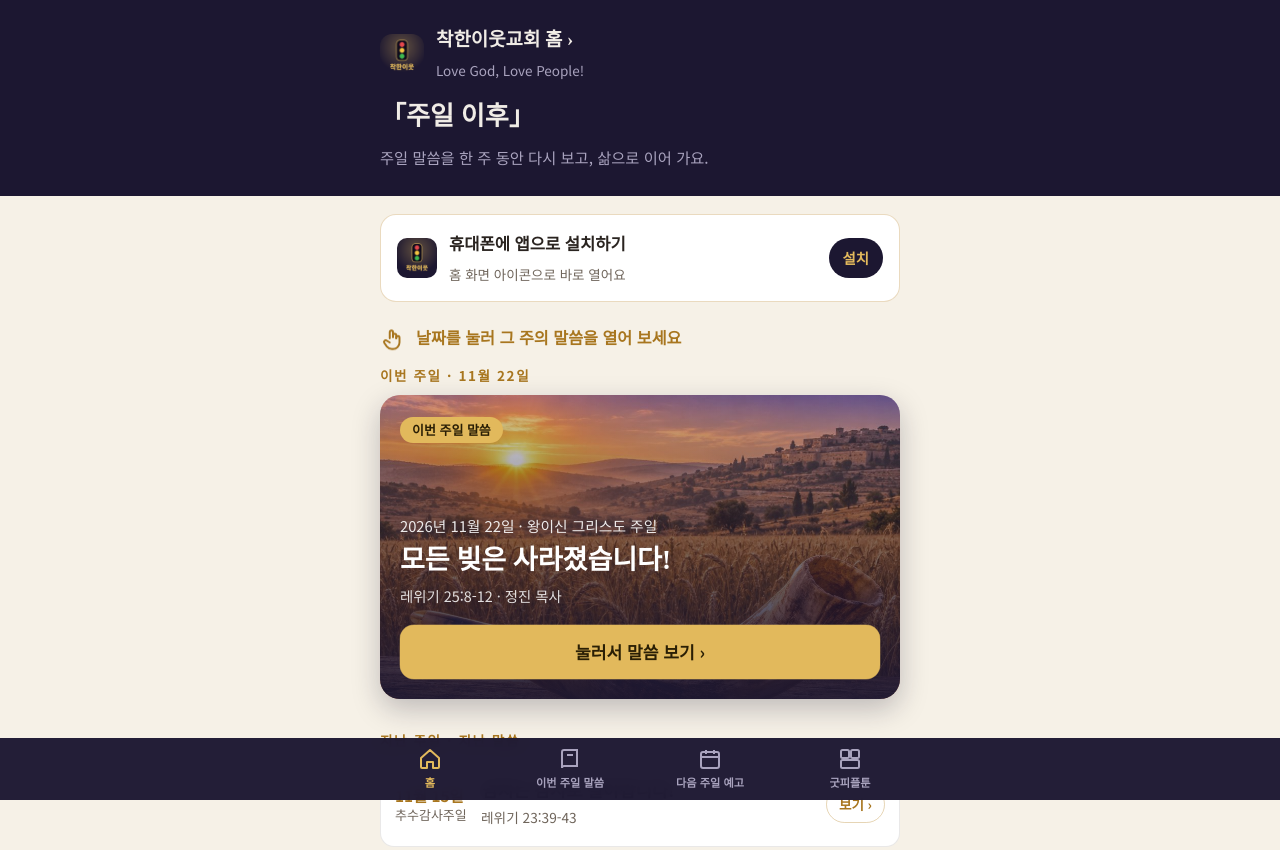
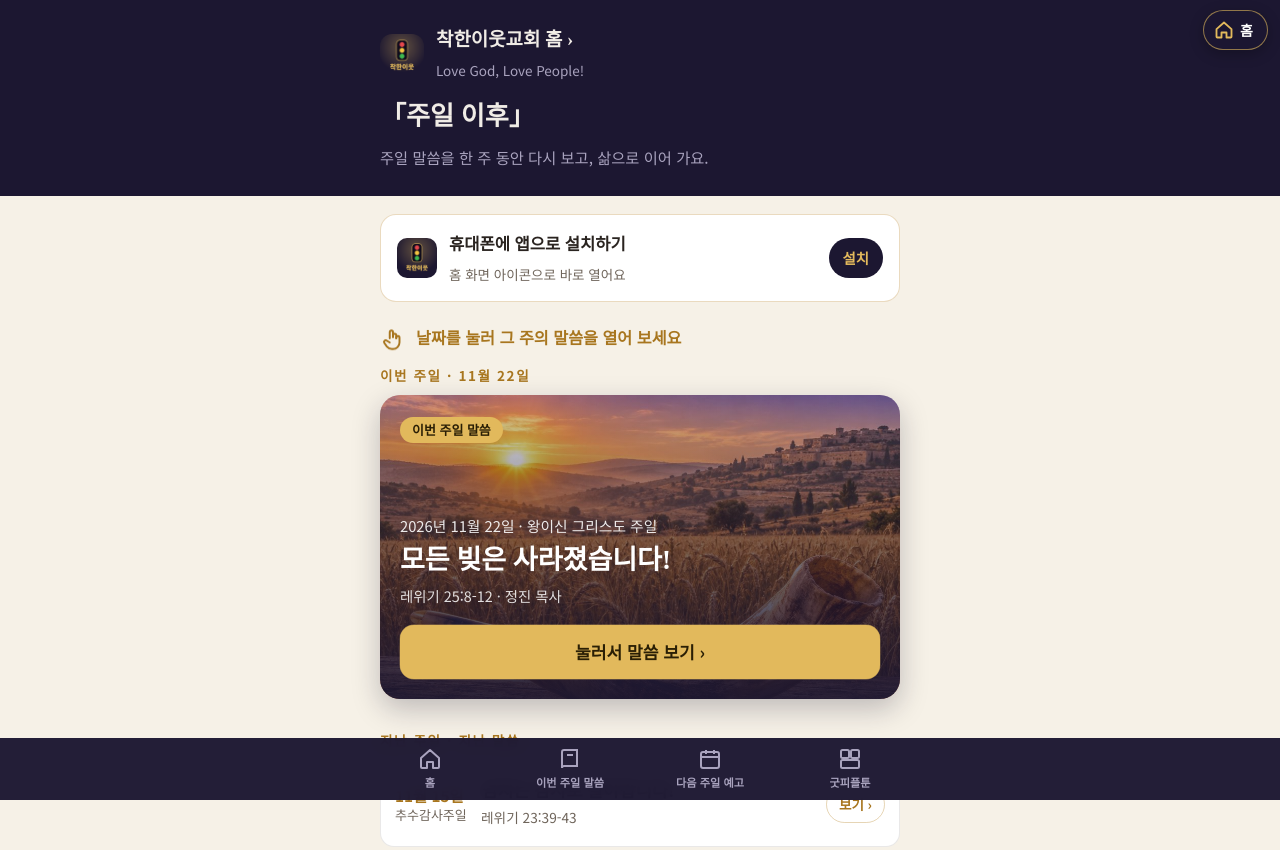
Before and after one commit to music4happy/goodneighbor-after, a plain HTML site: page index.html in a window 1280 px wide. Shown: the top 850 px of the page. Drawn offline with Linux system fonts and the light colour scheme.

Commit message:
상단 홈 버튼

```diff
--- a/index.html
+++ b/index.html
@@ -222,7 +222,7 @@
 </footer>
 
 <nav class="tabbar" aria-label="앱 메뉴"><div class="tabbar-in">
-  <a href="#top" class="on"><svg viewBox="0 0 24 24" fill="none" stroke="currentColor" stroke-width="2" stroke-linejoin="round"><path d="M3 11 12 3l9 8v9a1 1 0 0 1-1 1h-5v-6H9v6H4a1 1 0 0 1-1-1z"/></svg>홈</a>
+  <a href="/"><svg viewBox="0 0 24 24" fill="none" stroke="currentColor" stroke-width="2" stroke-linejoin="round"><path d="M3 11 12 3l9 8v9a1 1 0 0 1-1 1h-5v-6H9v6H4a1 1 0 0 1-1-1z"/></svg>홈</a>
   <a href="1122.html" id="tabWeek"><svg viewBox="0 0 24 24" fill="none" stroke="currentColor" stroke-width="2"><path d="M4 5a2 2 0 0 1 2-2h13v16H6a2 2 0 0 0-2 2z"/><path d="M4 21V5"/><path d="M9 8h6"/></svg>이번 주일 말씀</a>
   <a href="#preview"><svg viewBox="0 0 24 24" fill="none" stroke="currentColor" stroke-width="2"><rect x="3" y="5" width="18" height="16" rx="2"/><path d="M3 10h18M8 3v4M16 3v4"/></svg>다음 주일 예고</a>
   <a href="#toon"><svg viewBox="0 0 24 24" fill="none" stroke="currentColor" stroke-width="2"><rect x="3" y="3" width="8" height="8" rx="1.5"/><rect x="13" y="3" width="8" height="8" rx="1.5"/><rect x="3" y="13" width="18" height="8" rx="1.5"/></svg>굿피플툰</a>
--- a/site.js
+++ b/site.js
@@ -29,4 +29,12 @@
 
   /* 앱(홈 화면 설치)용 */
   if ('serviceWorker' in navigator) { window.addEventListener('load', function () { navigator.serviceWorker.register('sw.js').catch(function () {}); }); }
+
+  /* 어디서든 착한이웃교회 홈으로 */
+  var hs = document.createElement('style');
+  hs.textContent = '.gn-home{position:fixed;top:calc(10px + env(safe-area-inset-top));right:12px;z-index:60;display:inline-flex;align-items:center;gap:6px;min-height:40px;padding:6px 14px 6px 10px;border-radius:999px;background:rgba(28,23,49,.92);color:#fff;text-decoration:none;font:700 14px/1 "Noto Sans KR",sans-serif;box-shadow:0 4px 14px rgba(0,0,0,.25);border:1px solid rgba(226,185,92,.6)}.gn-home svg{width:20px;height:20px}.nav-in{padding-right:96px!important}';
+  document.head.appendChild(hs);
+  var hb = document.createElement('a'); hb.className = 'gn-home'; hb.href = '/'; hb.setAttribute('aria-label', '착한이웃교회 홈으로');
+  hb.innerHTML = '<svg viewBox="0 0 24 24" fill="none" stroke="#E2B95C" stroke-width="2.2" stroke-linejoin="round"><path d="M3 11 12 3l9 8v9a1 1 0 0 1-1 1h-5v-6H9v6H4a1 1 0 0 1-1-1z"/></svg>홈';
+  document.body.appendChild(hb);
 })();
```
